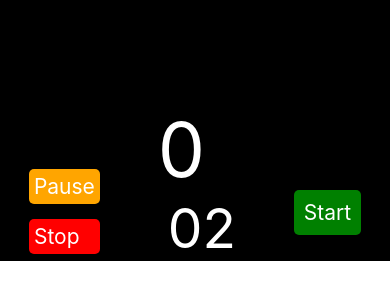
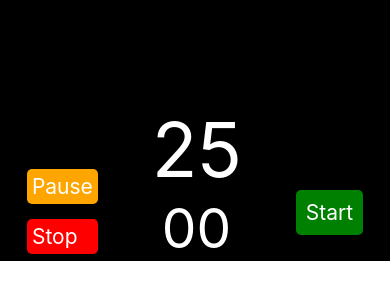
Before and after one commit to dmmaia/pomodoro-timer-app, a React Native app: screen / in a window 390 px wide. Shown: the part 46-346 px from the top of the page. Built offline with nearby package versions, Linux system fonts and the light colour scheme.

Commit message:
icons changed

```diff
--- a/app.json
+++ b/app.json
@@ -1,4 +1,4 @@
 {
   "name": "pomodorotimer",
-  "displayName": "pomodorotimer"
+  "displayName": "Pomodoro Timer"
 }
--- a/src/components/Timer.js
+++ b/src/components/Timer.js
@@ -2,8 +2,8 @@ import React, {useState, useEffect} from 'react';
 import {View, Text, StyleSheet, TouchableOpacity} from 'react-native';
 
 const Timer = () => {
-  const [minutes, setMinutes] = useState(0);
-  const [seconds, setSeconds] = useState(2);
+  const [minutes, setMinutes] = useState(25);
+  const [seconds, setSeconds] = useState(0);
   const [status, setStatus] = useState(false);
   const [rest, setRest] = useState(true);
 
@@ -28,11 +28,9 @@ const Timer = () => {
       if (rest) {
         setMinutes(5);
         setZeroForMinutes('0');
-        alert('Rest Time!!!');
       } else {
         setMinutes(25);
         setZeroForMinutes('');
-        alert('Lets do it!!!');
       }
       setSeconds(0);
 
@@ -42,7 +40,7 @@ const Timer = () => {
     }
 
     return () => clearInterval(interval);
-  }, [minutes, seconds, status]);
+  }, [minutes, rest, seconds, status]);
 
   function handleStop() {
     setStatus(false);
```
Also changed, not shown: 9 other files (tests, documents, lock files or other folders).
